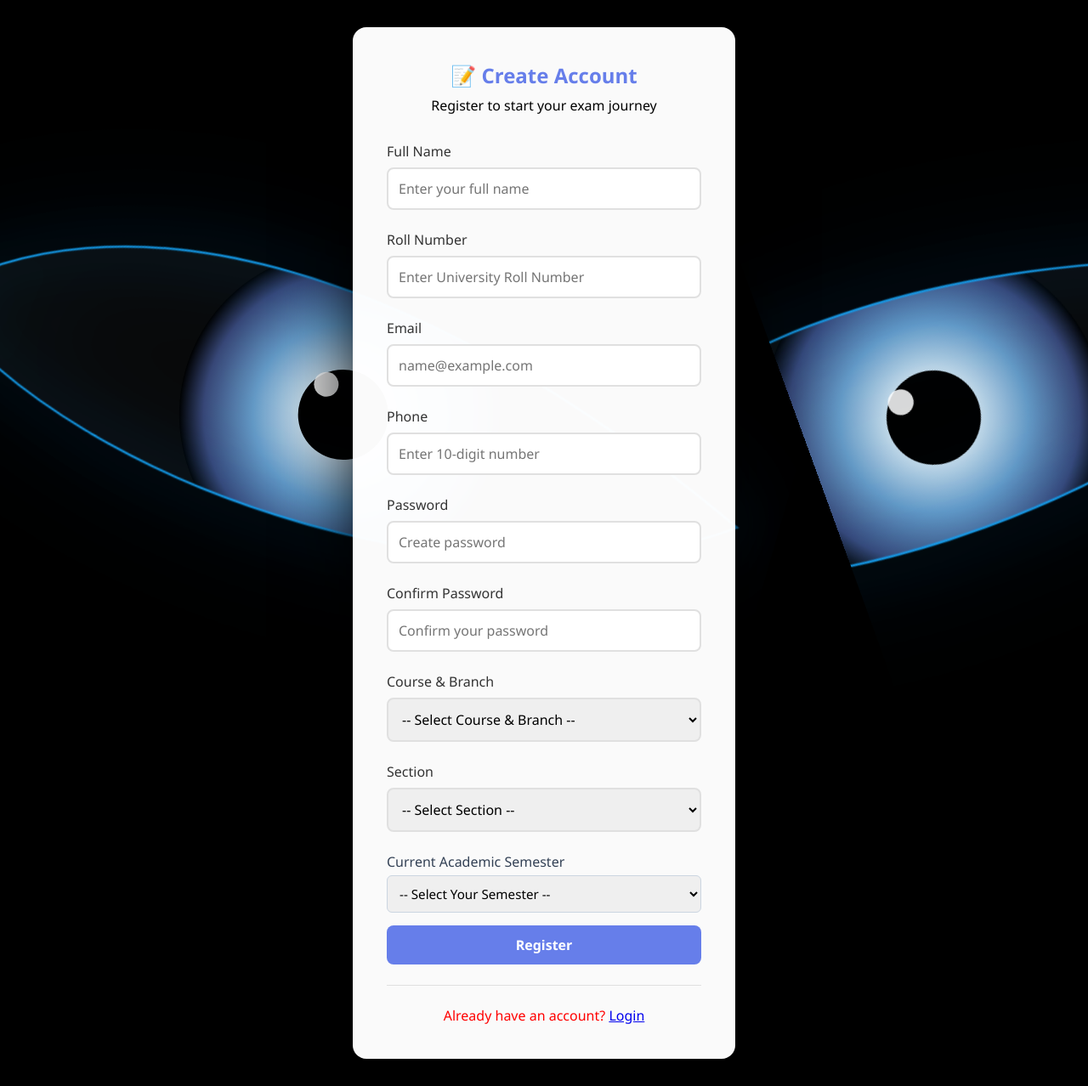
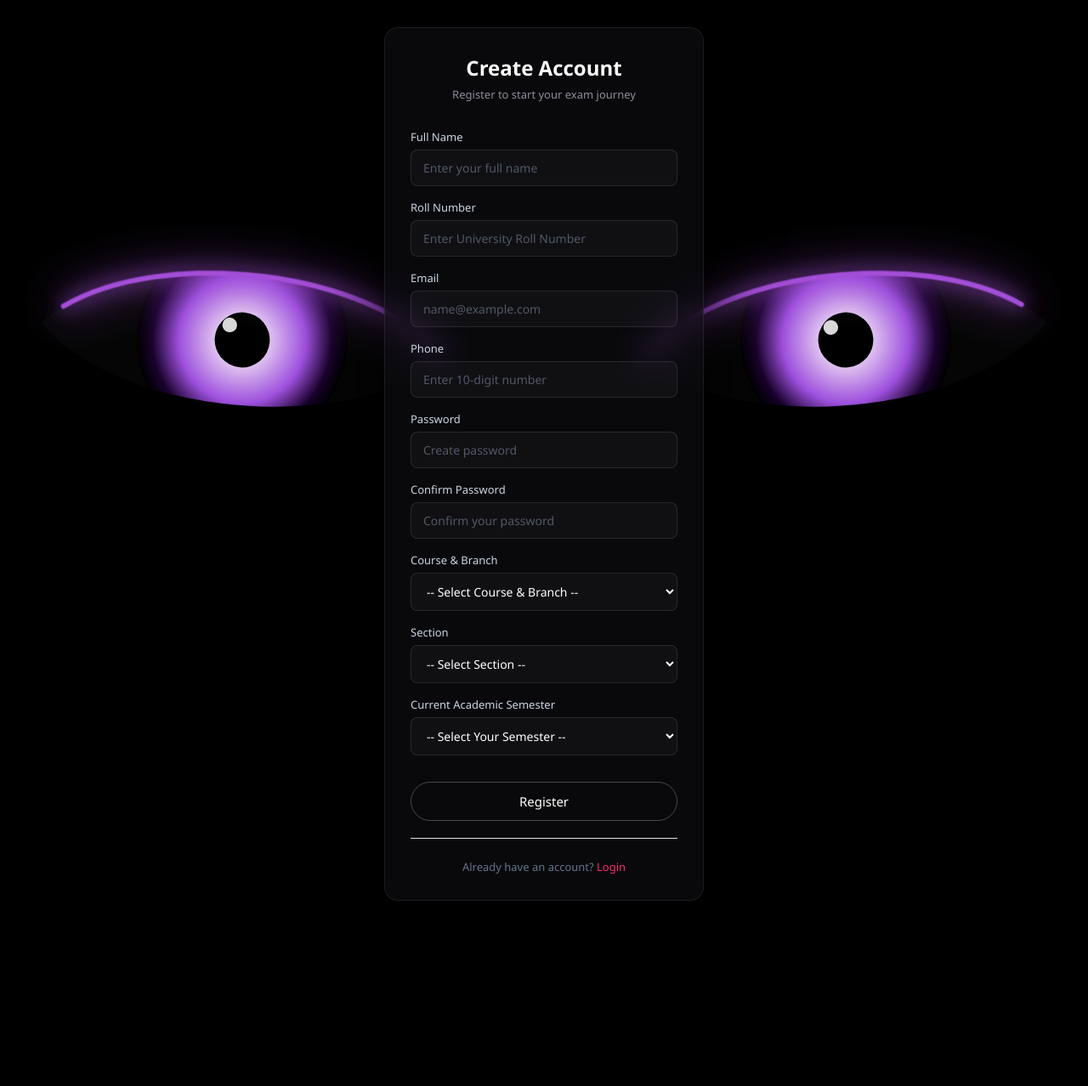
Before and after one commit to ANUNAISAHANI/Core-Test-System, a Flask app: page /register.html in a window 1280 px wide. Shown: the whole page at 85% size. After the commit the page ends 1060 px from the top, so only its background shows below. Run offline with Flask 3, Linux system fonts and the light colour scheme.

Commit message:
feat: login lamp fixed and demon eyes registration design finalized

```diff
--- a/static/auth.js
+++ b/static/auth.js
@@ -1,6 +1,6 @@
 document.addEventListener('DOMContentLoaded', function() {
 
-    const authCard = document.getElementById('mainRegisterCard');
+    const authCard = document.querySelector('.auth-container');
     if (authCard) {
         setTimeout(() => {
             authCard.classList.add('reveal-active');
@@ -18,8 +18,7 @@ document.addEventListener('DOMContentLoaded', function() {
     normalInputs.forEach(input => {
         input.addEventListener('input', (e) => {
             let length = e.target.value.length || 0;
-            // Precise horizontal coordinate shift calculation
-            let xOffset = Math.min(35, Math.max(-35, (length - 12) * 2.5));
+            let xOffset = Math.min(22, Math.max(-22, (length - 12) * 1.8));
             bgIrisGroups.forEach(group => {
                 group.style.transform = `translateX(${xOffset}px)`;
             });
@@ -45,7 +44,7 @@ document.addEventListener('DOMContentLoaded', function() {
         }
     });
 
-    // Existing Form Registration Request API Pipeline Handler
+    // Form Submission Pipeline Framework
     const registerForm = document.getElementById('registerForm');
     if (registerForm) {
         registerForm.addEventListener('submit', function(e) {
--- a/static/style.css
+++ b/static/style.css
@@ -97,98 +97,138 @@ body {
 }
 
 /* ==========================================================================
-   THE ULTIMATE HIGHEST-FIDELITY DEMON GLOWING EYES STYLING
+   THE ULTIMATE DYNAMIC BIG EYES STYLING (PERFECT SCALE)
    ========================================================================== */
+* {
+    margin: 0;
+    padding: 0;
+    box-sizing: border-box;
+    font-family: 'Segoe UI', system-ui, sans-serif;
+}
+
 body {
     background: #000000 !important; /* Pitch Matte Black Backdrop */
     overflow-x: hidden;
     position: relative;
+    min-height: 100vh;
+    padding: 0;
+    margin: 0;
 }
 
-/* Perfect alignment layout framework framing behind the registration template */
+/* ==========================================================================
+   ALIGNMENT FIX: PUSHING EYES A BIT MORE AWAY FOR PERFECT GAP
+   ========================================================================== */
 .bg-eyes-wrapper {
     position: fixed;
-    top: 26%;
-    left: 43%;
-    transform: translate(-50%, -100%);
-    height: -100px;
-    width: 1200px; /* Precise layout spacing covering card edges */
-    display: flex;
+    top: 50%;
+    left: 50%;
+    transform: translate(-50%, -50%);
+    width: 100vw;
+    max-width: 1250px; /* Isko thoda aur badha diya hai taaki gap ekdum standard ho jaye */
+    display: flex !important;
+    flex-direction: row !important;
     justify-content: space-between;
+    padding: 0;
     pointer-events: none;
     z-index: 1;
 }
 
+/* Eyes ka scale pehle se aur bada karne ke liye width badha kar 52% kar di hai */
 .bg-eye-container {
     position: relative;
-    width: 350px; /* Expanded clean majestic human eye width scale */
-    height: 250px;
+    width: 52% !important; /* Big size expansion override parameter */
+    max-width: 540px;
+    height: auto;
 }
 
-/* Organic fierce curvature positioning tilt */
-.bg-eye-container.left { transform: rotate(16deg); }
-.bg-eye-container.right { transform: rotate(-20deg); }
+/* ==========================================================================
+   ALIGNMENT FIX: TILTING THE OUTER CORNERS SLIGHTLY UPWARD
+   ========================================================================== */
+
+/* Left eye ka bahar ka kona upar uthane ke liye positive rotation */
+.bg-eye-container.left {
+    transform: rotate(5deg) !important;
+}
+
+/* Right eye ka bahar ka kona upar uthane ke liye negative rotation */
+.bg-eye-container.right {
+    transform: rotate(-5deg) !important;
+}
 
 .eye-svg {
-    width: 310%;
-    height: 350%;
+    width: 100%;
+    height: auto;
+    display: block;
 }
 
-/* Smooth deep dark interior sockets background overlay mask */
 .eye-bg-shadow {
-    fill: #080808;
+    fill: #050505;
 }
 
-/* Outer neon sharp lid curve strokes setup */
+/* ==========================================================================
+   FINAL PERFECT MATCH: FORM TO CURSOR ONLY ON BOTH SIDES
+   ========================================================================== */
 .eye-lid {
     fill: none;
-    stroke-width: -1155px;
+    stroke-width: 5.5px;
     stroke-linecap: round;
-    animation: videoStrokeGlowLoop 12s infinite ease-in-out;
-    transition: all 0.3s cubic-bezier(0.4, 0, 0.2, 1);
+    animation: videoStrokeGlowLoop 3s infinite ease-in-out;
+    transition: all 0.4s ease;
 }
 
-/* Moving Iris & Pupil group element structure */
-.iris-movement-group {
-    transition: transform 0.12s ease-out;
+/* 🔥 LEFT EYE FIX: Iski lambai ko 440px se ghata kar 165px kar diya hai
+   taaki ye cursor ke baad aage baahar ki taraf na bhage aur right se match kare */
+.left .eye-lid {
+    stroke-dasharray: 440,600;
+    stroke-dashoffset: -30;
 }
 
-/* 🔄 PRECISE NATIVE TRANSITION WAVE LOOPS SYNCHRONIZED */
-@keyframes videoStrokeGlowLoop {
-    0%, 100% { stroke: #df80ff; filter: drop-shadow(0 0 14px #df80ff) drop-shadow(0 0 25px #df80ff); } /* Deep Purple */
-    25%      { stroke: #ff9f43; filter: drop-shadow(0 0 14px #ff9f43) drop-shadow(0 0 25px #ff9f43); } /* Orange Amber */
-    50%      { stroke: #00a8ff; filter: drop-shadow(0 0 14px #00a8ff) drop-shadow(0 0 25px #00a8ff); } /* Electric Neon Blue */
-    75%      { stroke: #ff3838; filter: drop-shadow(0 0 14px #ff3838) drop-shadow(0 0 25px #ff3838); } /* Crimson Dark Red */
+/* 🔥 RIGHT EYE FIX: Isko bilkul touch nahi kiya jaisa tera chal raha tha waisa hi lock kar diya */
+.right .eye-lid {
+    stroke-dasharray: 440, 600;
+    stroke-dashoffset: 0;
 }
 
-.core-white     { animation: cWhiteLoop 12s infinite; }
-.core-highlight { animation: cHighLoop 12s infinite; }
-.neon-main      { animation: nMainLoop 12s infinite; }
-.neon-dark      { animation: nDarkLoop 12s infinite; }
+.iris-movement-group {
+    transition: transform 0.15s ease-out;
+}
+
+/* Smooth gradient transitions wave loops (3 Seconds) */
+@keyframes videoStrokeGlowLoop {
+    0%, 100% { stroke: #ff2a74; filter: drop-shadow(0 0 10px #ff2a74) drop-shadow(0 0 22px #ff2a74); }
+    25%      { stroke: #9b51e0; filter: drop-shadow(0 0 10px #9b51e0) drop-shadow(0 0 22px #9b51e0); }
+    50%      { stroke: #00d2d3; filter: drop-shadow(0 0 10px #00d2d3) drop-shadow(0 0 22px #00d2d3); }
+    75%      { stroke: #ff9f43; filter: drop-shadow(0 0 10px #ff9f43) drop-shadow(0 0 22px #ff9f43); }
+}
+
+.core-white     { animation: cWhiteLoop 3s infinite; }
+.core-highlight { animation: cHighLoop 3s infinite; }
+.neon-main      { animation: nMainLoop 3s infinite; }
+.neon-dark      { animation: nDarkLoop 3s infinite; }
 
 @keyframes cWhiteLoop { 0%, 100%, 25%, 50%, 75% { stop-color: #ffffff; } }
 @keyframes cHighLoop {
     0%, 100% { stop-color: #fce4ec; }
-    25%      { stop-color: #fff3e0; }
+    25%      { stop-color: #f3e5f5; }
     50%      { stop-color: #e0f7fa; }
-    75%      { stop-color: #ffebee; }
+    75%      { stop-color: #fff3e0; }
 }
 @keyframes nMainLoop {
-    0%, 100% { stop-color: #ff79c6; } /* Purple base */
-    25%      { stop-color: #ffb74d; } /* Orange base */
-    50%      { stop-color: #29b6f6; } /* Blue base */
-    75%      { stop-color: #ef5350; } /* Red base */
+    0%, 100% { stop-color: #ff2a74; }
+    25%      { stop-color: #9b51e0; }
+    50%      { stop-color: #00d2d3; }
+    75%      { stop-color: #ff9f43; }
 }
 @keyframes nDarkLoop {
-    0%, 100% { stop-color: #4a148c; }
-    25%      { stop-color: #e65100; }
-    50%      { stop-color: #01579b; }
-    75%      { stop-color: #b71c1c; }
+    0%, 100% { stop-color: #2a0515; }
+    25%      { stop-color: #1a032e; }
+    50%      { stop-color: #001f21; }
+    75%      { stop-color: #2e1600; }
 }
 
-/* 🔒 PASSWORD ACTIVE STATE: Completely flat seamless closing horizontal vector slit */
+/* Password click input active structural slit logic */
 .bg-eye-container.close-action .eye-lid {
-    d: path("M 20,100 Q 200,100 430,100 Q 200,100 20,100 Z") !important;
+    d: path("M 30,125 Q 250,125 470,125 Q 250,125 30,125 Z") !important;
     stroke: #ff2222 !important;
     filter: drop-shadow(0 0 15px #ff2222) !important;
     animation: none;
@@ -198,15 +238,120 @@ body {
     transform: scale(0) !important;
 }
 
-/* Elevated registration form structure visibility */
+/* ==========================================================================
+   GLASSMORPHIC AUTHENTIC FORM BACKGROUND
+   ========================================================================== */
 .auth-container {
     position: relative;
     z-index: 10;
+    width: 100%;
+    max-width: 440px;
+    margin: auto;
+    opacity: 0;
+    transform: translateY(20px);
+    transition: opacity 0.5s ease-out, transform 0.5s ease-out;
+}
+
+.auth-container.reveal-active {
+    opacity: 1;
+    transform: translateY(0);
+}
+
+.auth-card {
+    background: rgba(12, 12, 16, 0.76) !important;
+    border: 1px solid rgba(255, 255, 255, 0.08);
+    border-radius: 16px;
+    padding: 30px;
+    box-shadow: 0 35px 85px rgba(0, 0, 0, 0.95);
+    backdrop-filter: blur(14px);
+    -webkit-backdrop-filter: blur(14px);
+}
+
+.auth-header h2 {
+    color: #ffffff;
+    font-size: 24px;
+    font-weight: 600;
+    text-align: center;
+    margin-bottom: 6px;
+}
+
+.auth-header p {
+    color: #8a8f98;
+    font-size: 13px;
+    text-align: center;
+    margin-bottom: 24px;
+}
+
+.form-group {
+    margin-bottom: 16px;
+}
+
+.form-group label, .semester-label {
+    display: block;
+    color: #cbd5e1 !important;
+    font-size: 13px;
+    font-weight: 500;
+    margin-bottom: 6px !important;
+}
+
+.form-group input, .form-group select, #regSemester {
+    width: 100% !important;
+    padding: 11px 14px !important;
+    background: rgba(255, 255, 255, 0.03) !important;
+    border: 1px solid rgba(255, 255, 255, 0.1) !important;
+    border-radius: 8px !important;
+    color: #ffffff !important;
+    font-size: 14px !important;
+    outline: none !important;
+    transition: border-color 0.25s;
+}
+
+.form-group select option, #regSemester option {
+    background: #0f1015 !important;
+    color: #ffffff !important;
+}
+
+.form-group input::placeholder {
+    color: #515866;
+}
+
+.form-group input:focus, .form-group select:focus {
+    border-color: rgba(255, 255, 255, 0.3) !important;
+}
+
+.btn-block {
+    width: 100%;
+    padding: 12px;
     background: transparent !important;
+    border: 1px solid rgba(255, 255, 255, 0.25) !important;
+    color: #ffffff !important;
+    font-size: 15px;
+    font-weight: 500;
+    border-radius: 30px !important;
+    cursor: pointer;
+    margin-top: 15px;
+    transition: all 0.3s;
 }
-.auth-card {
-    background: rgba(255, 255, 255, 0.98);
-    box-shadow: 0 35px 85px rgba(0, 0, 0, 0.95);
+
+.btn-block:hover {
+    background: #ffffff !important;
+    color: #000000 !important;
+}
+
+.auth-footer {
+    text-align: center;
+    margin-top: 20px;
+}
+
+.auth-footer p {
+    color: #64748b;
+    font-size: 13px;
+}
+
+.auth-footer a {
+    color: #ff2a74;
+    text-decoration: none;
+    font-weight: 500;
 }
 
 
--- a/templates/register.html
+++ b/templates/register.html
@@ -8,64 +8,68 @@
 </head>
 <body>
     <div class="bg-eyes-wrapper">
+    <!-- 👁️ Left Eye Container (Perfect Leaf Shape) -->
     <div class="bg-eye-container left">
-            <svg class="eye-svg" viewBox="0 0 450 200">
+        <svg class="eye-svg" viewBox="0 0 500 250">
             <defs>
                 <radialGradient id="leftIrisGlow" cx="50%" cy="50%" r="50%">
                     <stop offset="0%" class="core-white" stop-color="#ffffff" />
                     <stop offset="15%" class="core-highlight" stop-color="#ffffff" />
-                        <stop offset="55%" class="neon-main" stop-color="#d63031" />
-                        <stop offset="85%" class="neon-dark" stop-color="#1e0505" />
+                    <stop offset="60%" class="neon-main" stop-color="#00d2d3" />
+                    <stop offset="85%" class="neon-dark" stop-color="#001f21" />
                     <stop offset="100%" stop-color="#000000" />
                 </radialGradient>
                 <clipPath id="leftClip">
-                        <path d="M 20,100 C 90,25 240,15 430,100 C 330,175 120,175 20,100 Z" />
+                    <path d="M 30,125 C 120,30 380,30 470,125 C 380,220 120,220 30,125 Z" />
                 </clipPath>
             </defs>
-                <path class="eye-bg-shadow" d="M 20,100 C 90,25 240,15 430,100 C 330,175 120,175 20,100 Z" />
+            <path class="eye-bg-shadow" d="M 30,125 C 120,30 380,30 470,125 C 380,220 120,220 30,125 Z" />
 
             <g clip-path="url(#leftClip)">
                 <g class="iris-movement-group">
-                        <circle cx="230" cy="100" r="80" fill="url(#leftIrisGlow)" />
-                        <circle cx="230" cy="100" r="22" fill="#000000" />
-                        <circle cx="218" cy="88" r="6" fill="#ffffff" opacity="0.85" />
+                    <circle cx="250" cy="125" r="115" fill="url(#leftIrisGlow)" />
+                    <circle cx="250" cy="125" r="30" fill="#000000" />
+                    <circle cx="235" cy="110" r="8" fill="#ffffff" opacity="0.85" />
                 </g>
             </g>
-                <path class="eye-lid" d="M 20,100 C 90,25 240,15 430,100 C 330,175 120,175 20,100 Z" />
+            <path class="eye-lid" d="M 30,125 C 120,30 380,30 470,125 C 380,220 120,220 30,125 Z" />
         </svg>
     </div>
 
+    <!-- 👁️ Right Eye Container (Exact Same Mirror Leaf Shape) -->
     <div class="bg-eye-container right">
-            <svg class="eye-svg" viewBox="160 50 430 10">
+        <svg class="eye-svg" viewBox="0 0 500 250">
             <defs>
                 <radialGradient id="rightIrisGlow" cx="50%" cy="50%" r="50%">
                     <stop offset="0%" class="core-white" stop-color="#ffffff" />
                     <stop offset="15%" class="core-highlight" stop-color="#ffffff" />
-                        <stop offset="55%" class="neon-main" stop-color="#d63031" />
-                        <stop offset="85%" class="neon-dark" stop-color="#1e0505" />
+                    <stop offset="60%" class="neon-main" stop-color="#00d2d3" />
+                    <stop offset="85%" class="neon-dark" stop-color="#001f21" />
                     <stop offset="100%" stop-color="#000000" />
                 </radialGradient>
                 <clipPath id="rightClip">
-                        <path d="M 20,100 C 90,25 240,15 430,100 C 330,175 120,175 20,100 Z" />
+                    <path d="M 30,125 C 120,30 380,30 470,125 C 380,220 120,220 30,125 Z" />
                 </clipPath>
             </defs>
-                <path class="eye-bg-shadow" d="M 20,100 C 90,25 240,15 430,100 C 330,175 120,175 20,100 Z" />
+            <path class="eye-bg-shadow" d="M 30,125 C 120,30 380,30 470,125 C 380,220 120,220 30,125 Z" />
+
             <g clip-path="url(#rightClip)">
                 <g class="iris-movement-group">
-                        <circle cx="220" cy="100" r="80" fill="url(#rightIrisGlow)" />
-                        <circle cx="220" cy="100" r="22" fill="#000000" />
-                        <circle cx="208" cy="88" r="6" fill="#ffffff" opacity="0.85" />
+                    <circle cx="250" cy="125" r="115" fill="url(#rightIrisGlow)" />
+                    <circle cx="250" cy="125" r="30" fill="#000000" />
+                    <circle cx="235" cy="110" r="8" fill="#ffffff" opacity="0.85" />
                 </g>
             </g>
-                <path class="eye-lid" d="M 20,100 C 90,25 240,15 430,100 C 330,175 120,175 20,100 Z" />
+            <path class="eye-lid" d="M 30,125 C 120,30 380,30 470,125 C 380,220 120,220 30,125 Z" />
         </svg>
     </div>
   </div>
 
+    <!-- Registration Card Form Layout Container -->
     <div class="auth-container">
         <div class="auth-card" id="mainRegisterCard">
             <div class="auth-header">
-                <h2>📝 Create Account</h2>
+                <h2>Create Account</h2>
                 <p>Register to start your exam journey</p>
             </div>
             <form id="registerForm">
@@ -89,7 +93,6 @@
                     <input type="tel" id="phone" placeholder="Enter 10-digit number" required>
                 </div>
 
-
                 <div class="form-group">
                     <label>Password</label>
                     <input type="password" id="password" placeholder="Create password" required>
@@ -99,8 +102,6 @@
                     <label>Confirm Password</label>
                     <input type="password" id="confirmPassword" placeholder="Confirm your password" required>
                 </div>
-
-
 
                 <div class="form-group">
                      <label>Course & Branch</label>
@@ -127,16 +128,18 @@
                     <label>Section</label>
                     <select id="section" required>
                          <option value="" disabled selected>-- Select Section --</option>
+                         <option value="None">None (No Section)</option>
                          <option value="Section-A">Section-A</option>
                          <option value="Section-B">Section-B</option>
                          <option value="Section-C">Section-C</option>
-                         <option value="None">None (No Section)</option>
+                         <option value="Section-D">Section-D</option>
+                         <option value="Section-E">Section-E</option>
                     </select>
                 </div>
 
-                <div class="form-group" style="margin-bottom: 15px;">
-                       <label style="font-weight: 500; color: #334155; display: block; margin-bottom: 5px;">Current Academic Semester</label>
-                       <select id="regSemester" required style="width: 100%; padding: 10px; border: 1px solid #cbd5e1; border-radius: 6px; font-size: 0.95rem;">
+                <div class="form-group">
+                       <label class="semester-label">Current Academic Semester</label>
+                       <select id="regSemester" required>
                            <option value="">-- Select Your Semester --</option>
                            <option value="Semester-1">Semester-1</option>
                            <option value="Semester-2">Semester-2</option>
```
Lines whose indentation alone changed are shown as unchanged.
